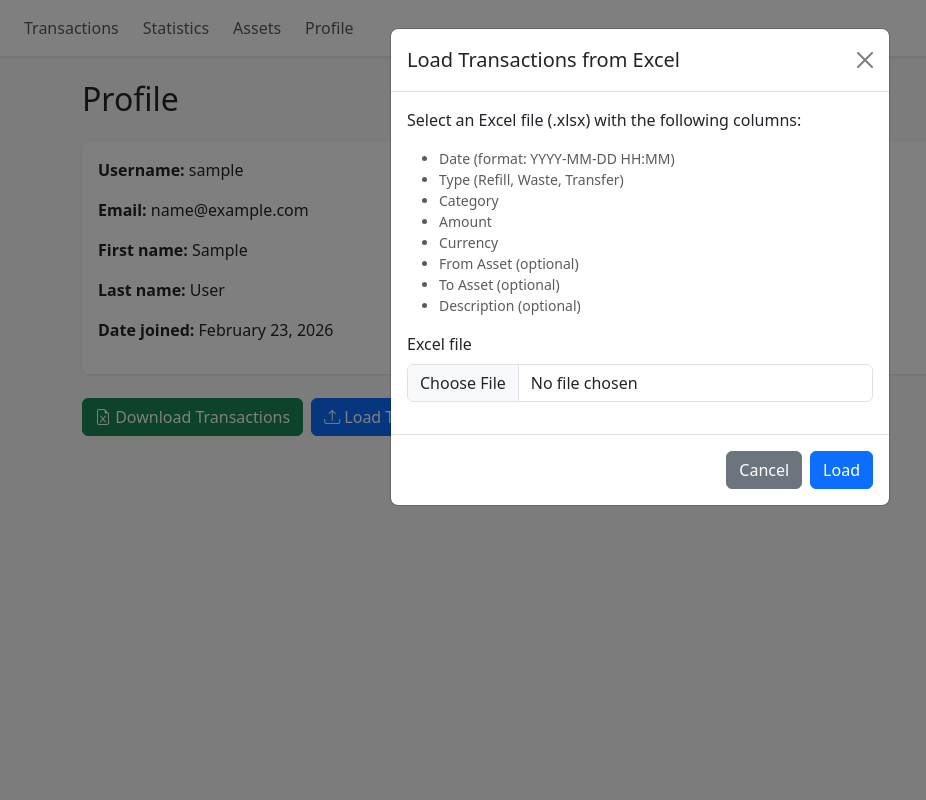
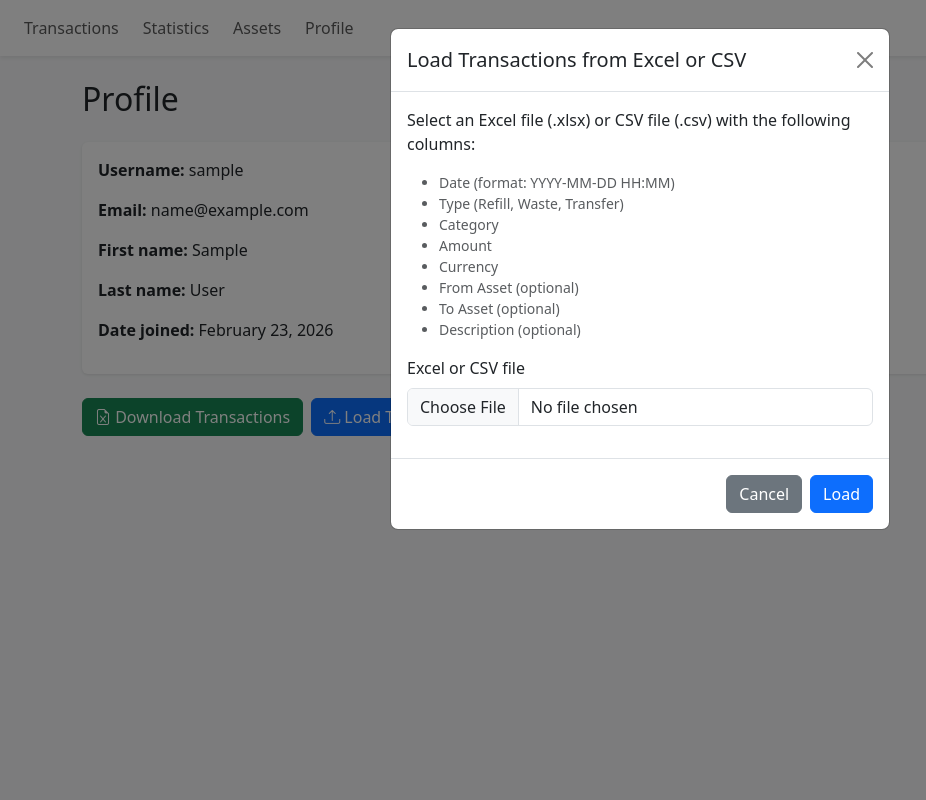
Before and after one commit to tamarinvs19/top_money, a Django app: page /profile/ in a window 1280 px wide, after a click on "Load Transactions". Shown: the whole page, without its empty margins (0-926 px from the left). Run offline with Django 5.2, Linux system fonts and the light colour scheme; the visitor is signed in with stand-in values (Sample User, id 1).

Commit message:
Add CSV import support for transactions

```diff
--- a/finance/views.py
+++ b/finance/views.py
@@ -563,11 +563,77 @@ def export_transactions(request):
     return response
 
 
+import csv
+import io
+
+
+def import_transactions_csv(request, csv_file):
+    assets = {f"{a.type}: {a.name}": a for a in Asset.objects.filter(user=request.user)}
+
+    decoded = csv_file.read().decode('utf-8-sig')
+    reader = csv.reader(io.StringIO(decoded))
+
+    headers = next(reader)
+    date_idx = headers.index('Date') if 'Date' in headers else 0
+    type_idx = headers.index('Type') if 'Type' in headers else 1
+    category_idx = headers.index('Category') if 'Category' in headers else 2
+    amount_idx = headers.index('Amount') if 'Amount' in headers else 3
+    currency_idx = headers.index('Currency') if 'Currency' in headers else 4
+    from_asset_idx = headers.index('From Asset') if 'From Asset' in headers else 5
+    to_asset_idx = headers.index('To Asset') if 'To Asset' in headers else 6
+    description_idx = headers.index('Description') if 'Description' in headers else 7
+
+    imported_count = 0
+    for row in reader:
+        if not row[date_idx]:
+            continue
+
+        date_str = row[date_idx]
+        if isinstance(date_str, str):
+            t_date = make_aware(datetime.strptime(date_str, '%Y-%m-%d %H:%M'))
+        else:
+            t_date = make_aware(date_str)
+
+        t_type_str = row[type_idx] if type_idx < len(row) else ''
+        t_type = TransactionType.WASTE
+        for choice in TransactionType.choices:
+            if choice[1].lower() == t_type_str.lower():
+                t_type = choice[0]
+                break
+
+        category = row[category_idx] if category_idx < len(row) and row[category_idx] else ''
+        amount = Decimal(str(row[amount_idx])) if amount_idx < len(row) else Decimal('0')
+        currency = row[currency_idx] if currency_idx < len(row) else 'RUB'
+
+        from_asset_name = row[from_asset_idx] if from_asset_idx < len(row) else ''
+        to_asset_name = row[to_asset_idx] if to_asset_idx < len(row) else ''
+        description = row[description_idx] if description_idx < len(row) and row[description_idx] else ''
+
+        from_asset = assets.get(from_asset_name) if from_asset_name else None
+        to_asset = assets.get(to_asset_name) if to_asset_name else None
+
+        Transaction.objects.create(
+            user=request.user,
+            type=t_type,
+            amount=amount,
+            currency=currency,
+            category=category,
+            description=description,
+            date=t_date,
+            from_asset=from_asset,
+            to_asset=to_asset,
+        )
+        imported_count += 1
+
+    return render(request, 'profile.html', {
+        'user': request.user,
+        'success': f'Successfully imported {imported_count} transactions'
+    })
+
+
 @login_required
 def import_transactions(request):
     if request.method == 'POST':
-        from openpyxl import load_workbook
-
         excel_file = request.FILES.get('file')
         if not excel_file:
             return render(request, 'profile.html', {
@@ -576,6 +642,12 @@ def import_transactions(request):
             })
 
         try:
+            file_name = excel_file.name.lower()
+            if file_name.endswith('.csv'):
+                return import_transactions_csv(request, excel_file)
+
+            from openpyxl import load_workbook
+
             wb = load_workbook(excel_file)
             ws = wb.active
 
--- a/templates/profile.html
+++ b/templates/profile.html
@@ -59,13 +59,13 @@
   <div class="modal-dialog">
     <div class="modal-content">
       <div class="modal-header">
-        <h5 class="modal-title" id="importModalLabel">Load Transactions from Excel</h5>
+        <h5 class="modal-title" id="importModalLabel">Load Transactions from Excel or CSV</h5>
         <button type="button" class="btn-close" data-bs-dismiss="modal" aria-label="Close"></button>
       </div>
       <form method="post" action="{% url 'import_transactions' %}" enctype="multipart/form-data">
         {% csrf_token %}
         <div class="modal-body">
-          <p>Select an Excel file (.xlsx) with the following columns:</p>
+          <p>Select an Excel file (.xlsx) or CSV file (.csv) with the following columns:</p>
           <ul class="small text-muted">
             <li>Date (format: YYYY-MM-DD HH:MM)</li>
             <li>Type (Refill, Waste, Transfer)</li>
@@ -77,8 +77,8 @@
             <li>Description (optional)</li>
           </ul>
           <div class="mb-3">
-            <label for="file" class="form-label">Excel file</label>
-            <input type="file" class="form-control" id="file" name="file" accept=".xlsx" required>
+            <label for="file" class="form-label">Excel or CSV file</label>
+            <input type="file" class="form-control" id="file" name="file" accept=".xlsx,.csv" required>
           </div>
         </div>
         <div class="modal-footer">
```
